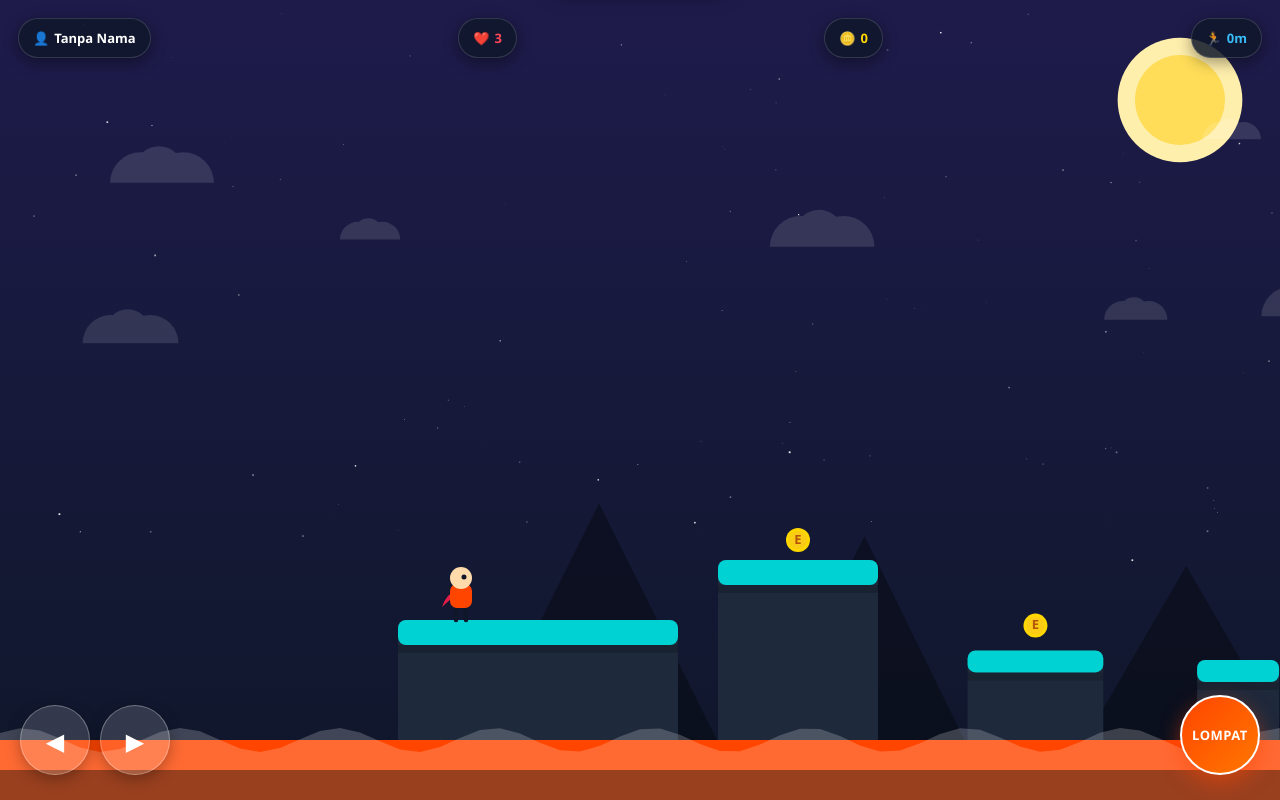
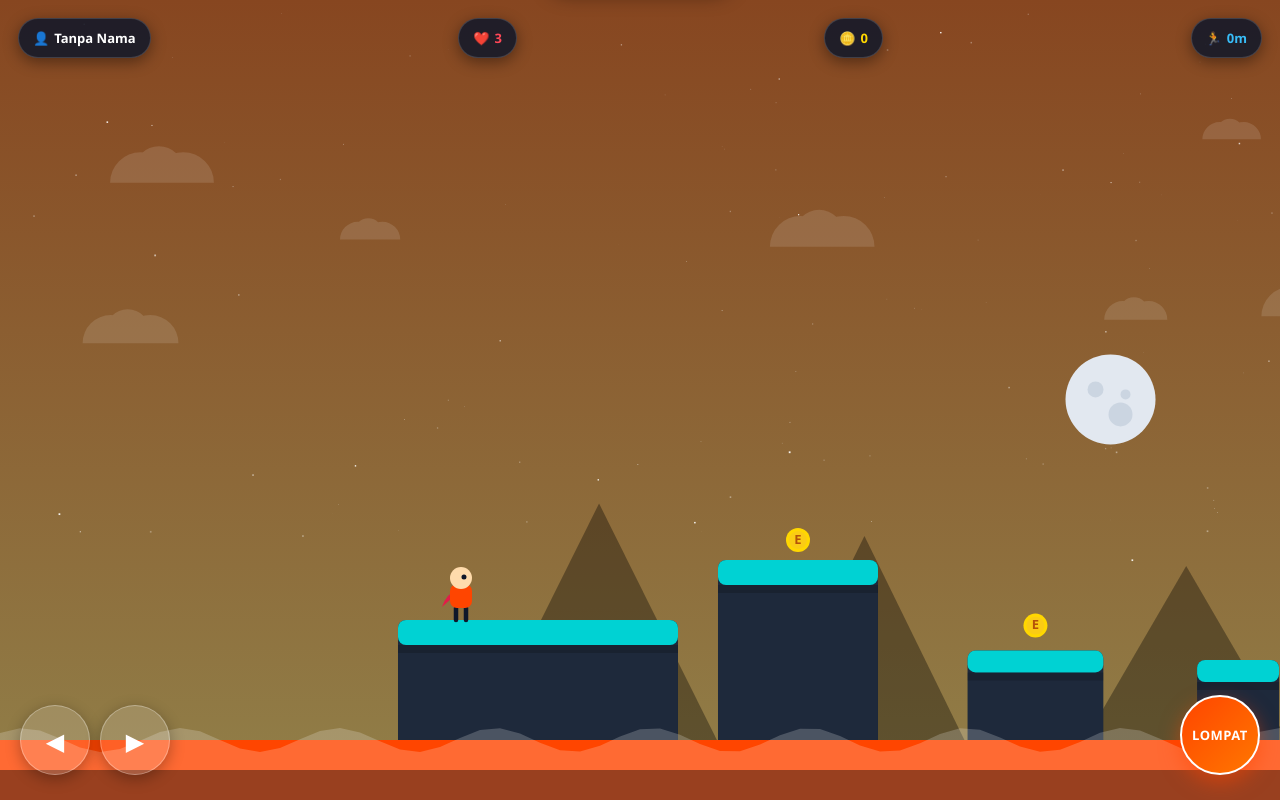
Before and after one commit to EDWARD-BAIK/Edward-Game, a plain HTML site: page index.html in a window 1280 px wide. Both pictures are taken after a click on the button "MAINKAN SEKARANG". Drawn offline with Linux system fonts and the light colour scheme.

Commit message:
Update index.html

```diff
--- a/index.html
+++ b/index.html
@@ -317,6 +317,16 @@ function formatDist(d) {
 }
 
 
+function lerpColor(c1, c2, t) {
+    const hex2rgb = c => [parseInt(c.slice(1,3),16), parseInt(c.slice(3,5),16), parseInt(c.slice(5,7),16)];
+    const [r1, g1, b1] = hex2rgb(c1);
+    const [r2, g2, b2] = hex2rgb(c2);
+    const r = Math.round(r1 + (r2 - r1)*t);
+    const g = Math.round(g1 + (g2 - g1)*t);
+    const b = Math.round(b1 + (b2 - b1)*t);
+    return `#${r.toString(16).padStart(2,'0')}${g.toString(16).padStart(2,'0')}${b.toString(16).padStart(2,'0')}`;
+}
+
 let totalCoins = parseInt(localStorage.getItem('edward_total_coins')) || 0;
 let runCoins = 0;
 let ownedSkins = JSON.parse(localStorage.getItem('edward_owned_skins')) || ['default'];
@@ -418,7 +428,6 @@ document.getElementById('closeShopBtn').addEventListener('click', () => {
 
 updateMenuCoins();
 
-
 let playerName = "Tanpa Nama";
 let playerColor = "#ff4500";
 let animId;
@@ -516,7 +525,7 @@ let currentDimension = 0;
 let dimensionFlash = 0;
 
 const themes = [
-    { type: 'earth', plat: "#1e293b", top: "#00d2d3", lava: "#ff4500", sky1: "#1e1b4b", sky2: "#0f172a" },
+    { type: 'earth', plat: "#1e293b", top: "#00d2d3", lava: "#ff4500", sky1: "#38bdf8", sky2: "#bae6fd" },
     { type: 'cyber', plat: "#2f002c", top: "#ff007f", lava: "#00ffff", sky1: "#240046", sky2: "#10002b" },
     { type: 'alien', plat: "#1a3622", top: "#00e676", lava: "#c51162", sky1: "#3b0764", sky2: "#180325" }
 ];
@@ -675,7 +684,6 @@ function drawPlayerSkin(ctx, p, legSwing, skinId, baseColor) {
         ctx.fillStyle = c; ctx.beginPath();
         ctx.moveTo(-8, -36); ctx.lineTo(-20 - legSwing, -10); ctx.lineTo(-12 - legSwing, -8); ctx.fill();
     };
-
 switch(skinId) {
         case 'spongebob':
             ctx.strokeStyle = "#facc15"; ctx.lineWidth = 3.5; ctx.lineCap = "round";
@@ -1004,34 +1012,114 @@ function gameLoop() {
 
     ctx.clearRect(0, 0, viewportW, viewportH);
 
+
+    let nowTime = new Date();
+    let h = nowTime.getHours();
+    let m = nowTime.getMinutes();
+    let s = nowTime.getSeconds();
+    let tDecimal = h + m/60 + s/3600;
+
+    let isDay = tDecimal >= 6 && tDecimal < 18;
+
+    let arcProgress = isDay ? (tDecimal - 6) / 12 : (tDecimal >= 18 ? (tDecimal - 18) / 12 : (tDecimal + 6) / 12);
+
+    let celX = viewportW * 0.1 + (viewportW * 0.8 * arcProgress);
+    let celY = (viewportH * 0.15) + (viewportH * 0.4) * (1 - Math.sin(arcProgress * Math.PI));
+
+    let currentSky1 = curTheme.sky1;
+    let currentSky2 = curTheme.sky2;
+    let starAlphaMult = 1;
+
+    if (curTheme.type === 'earth') {
+        let phases = [
+            { h: 0, s1: "#020617", s2: "#0f172a" },
+            { h: 5, s1: "#0f172a", s2: "#1e1b4b" },
+            { h: 6, s1: "#f97316", s2: "#fde047" },
+            { h: 7, s1: "#38bdf8", s2: "#bae6fd" },
+            { h: 12, s1: "#0ea5e9", s2: "#7dd3fc" },
+            { h: 16, s1: "#38bdf8", s2: "#bae6fd" },
+            { h: 17.5, s1: "#f97316", s2: "#fde047" },
+            { h: 18.5, s1: "#1e1b4b", s2: "#0f172a" },
+            { h: 24, s1: "#020617", s2: "#0f172a" }
+        ];
+
+        let p1 = phases[0], p2 = phases[1];
+        for (let i = 0; i < phases.length - 1; i++) {
+            if (tDecimal >= phases[i].h && tDecimal <= phases[i+1].h) {
+                p1 = phases[i];
+                p2 = phases[i+1];
+                break;
+            }
+        }
+
+        let t = (p2.h === p1.h) ? 0 : (tDecimal - p1.h) / (p2.h - p1.h);
+        currentSky1 = lerpColor(p1.s1, p2.s1, t);
+        currentSky2 = lerpColor(p1.s2, p2.s2, t);
+
+
+        if (isDay && tDecimal > 7 && tDecimal < 17) starAlphaMult = 0;
+        else if (isDay) starAlphaMult = Math.abs(tDecimal - 12) / 6;
+    }
+
+
     let skyGrad = ctx.createLinearGradient(0, 0, 0, viewportH);
-    skyGrad.addColorStop(0, curTheme.sky1);
-    skyGrad.addColorStop(1, curTheme.sky2);
+    skyGrad.addColorStop(0, currentSky1);
+    skyGrad.addColorStop(1, currentSky2);
     ctx.fillStyle = skyGrad;
     ctx.fillRect(0, 0, viewportW, viewportH);
 
     stars.forEach(s => {
         s.alpha += (Math.random() * 0.04 - 0.02);
         s.alpha = Math.max(0.2, Math.min(1, s.alpha));
-        ctx.fillStyle = `rgba(255, 255, 255, ${s.alpha})`;
+        if (starAlphaMult > 0) {
+            ctx.fillStyle = `rgba(255, 255, 255, ${s.alpha * starAlphaMult})`;
             ctx.fillRect(s.x - cameraX * 0.05, s.y, s.size, s.size);
+        }
     });
 
+
     let timeOsc = Math.sin(Date.now() * 0.002);
+
     if (curTheme.type === 'earth') {
+        if (isDay) {
             ctx.fillStyle = "#ffefad";
-        ctx.beginPath(); ctx.arc(viewportW - 100, 100, 60 + timeOsc*4, 0, Math.PI*2); ctx.fill();
+            ctx.beginPath(); ctx.arc(celX, celY, 60 + timeOsc*4, 0, Math.PI*2); ctx.fill();
             ctx.fillStyle = "#ffdd59";
-        ctx.beginPath(); ctx.arc(viewportW - 100, 100, 45, 0, Math.PI*2); ctx.fill();
+            ctx.beginPath(); ctx.arc(celX, celY, 45, 0, Math.PI*2); ctx.fill();
+        } else {
+            ctx.fillStyle = "#e2e8f0";
+            ctx.beginPath(); ctx.arc(celX, celY, 45, 0, Math.PI*2); ctx.fill();
+            ctx.fillStyle = "#cbd5e1";
+            ctx.beginPath(); ctx.arc(celX - 15, celY - 10, 8, 0, Math.PI*2); ctx.fill();
+            ctx.beginPath(); ctx.arc(celX + 10, celY + 15, 12, 0, Math.PI*2); ctx.fill();
+            ctx.beginPath(); ctx.arc(celX + 15, celY - 5, 5, 0, Math.PI*2); ctx.fill();
+        }
     } else if (curTheme.type === 'cyber') {
+        if (isDay) {
             ctx.fillStyle = "#ff007f";
-        ctx.beginPath(); ctx.arc(viewportW - 100, 100, 50, 0, Math.PI*2); ctx.fill();
+            ctx.beginPath(); ctx.arc(celX, celY, 50, 0, Math.PI*2); ctx.fill();
+            ctx.fillStyle = currentSky2;
+            for(let i=0; i<5; i++) ctx.fillRect(celX - 55, celY + 5 + i*8, 110, 3);
+        } else {
+            ctx.fillStyle = "#00ffff";
+            ctx.beginPath(); ctx.arc(celX, celY, 40, 0, Math.PI*2); ctx.fill();
+            ctx.fillStyle = currentSky1;
+            ctx.beginPath(); ctx.arc(celX - 12, celY - 8, 35, 0, Math.PI*2); ctx.fill();
+        }
     } else if (curTheme.type === 'alien') {
+        if (isDay) {
             ctx.fillStyle = "#eb4d4b";
-        ctx.beginPath(); ctx.arc(viewportW - 100, 100, 45, 0, Math.PI*2); ctx.fill();
+            ctx.beginPath(); ctx.arc(celX, celY, 45, 0, Math.PI*2); ctx.fill();
             ctx.strokeStyle = "rgba(240, 147, 43, 0.6)"; ctx.lineWidth = 14;
-        ctx.beginPath(); ctx.ellipse(viewportW - 100, 100, 70, 20, Math.PI/8, 0, Math.PI*2); ctx.stroke();
+            ctx.beginPath(); ctx.ellipse(celX, celY, 70, 20, Math.PI/8, 0, Math.PI*2); ctx.stroke();
+        } else {
+            ctx.fillStyle = "#6ab04c";
+            ctx.beginPath(); ctx.arc(celX, celY, 35, 0, Math.PI*2); ctx.fill();
+            ctx.fillStyle = "rgba(186, 220, 88, 0.4)";
+            ctx.beginPath(); ctx.arc(celX, celY, 50 + timeOsc*5, 0, Math.PI*2); ctx.fill();
         }
+    }
+
 
     ctx.fillStyle = "rgba(255, 255, 255, 0.12)";
     clouds.forEach(c => {
```
Lines whose indentation alone changed are shown as unchanged.
